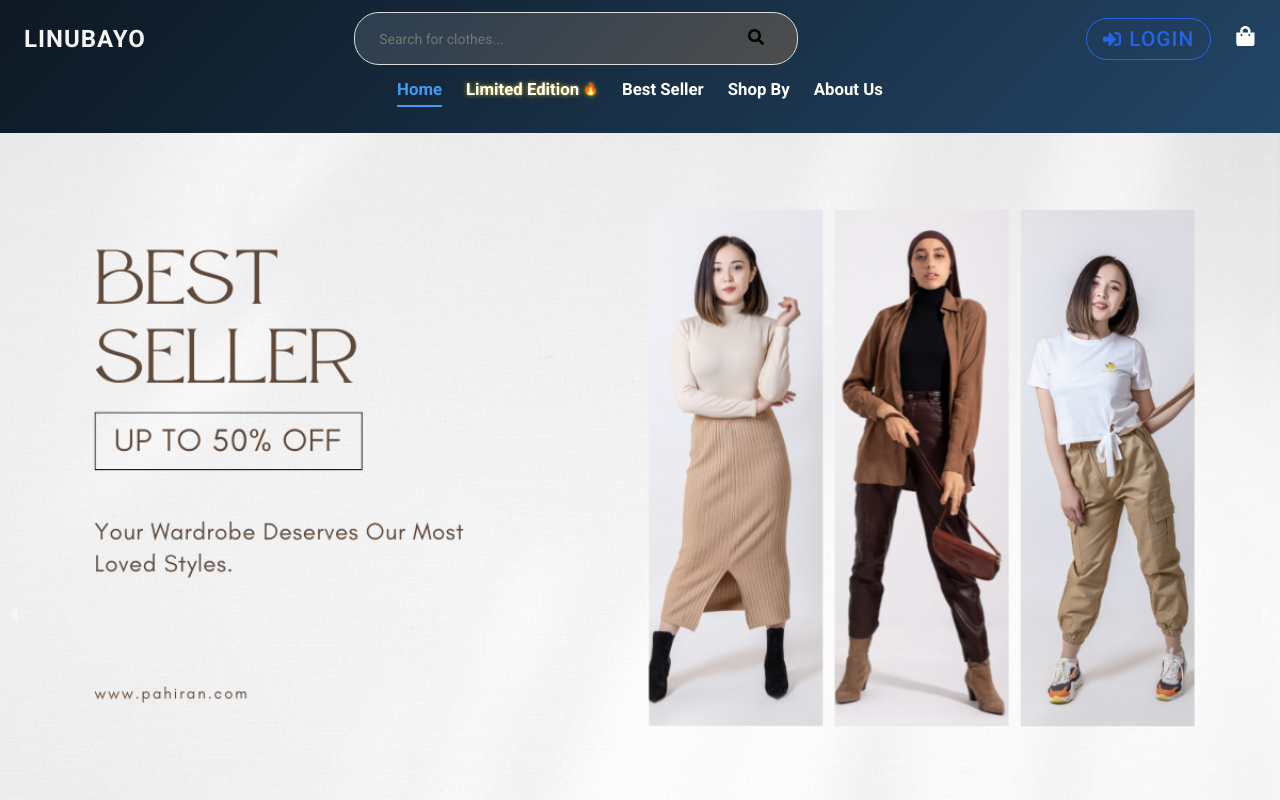
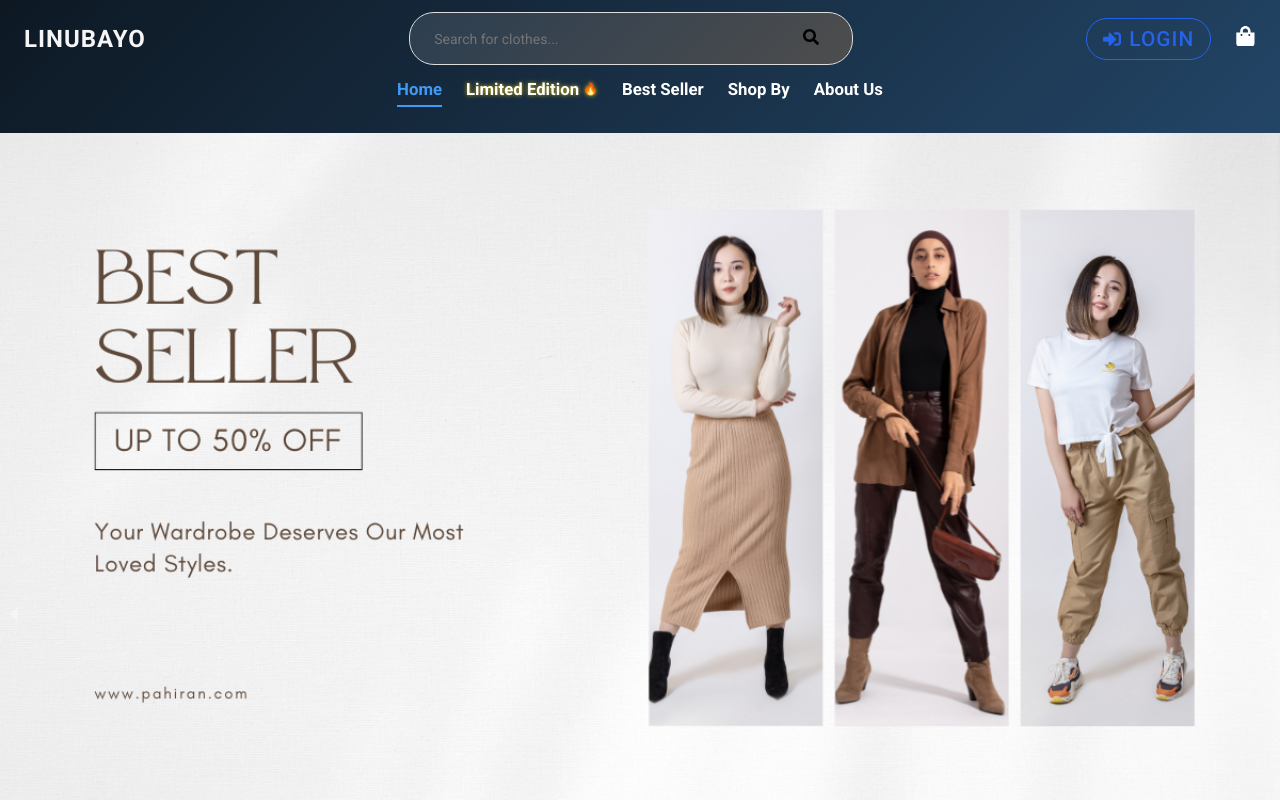
Before and after one commit to MrBijay7000/LinuBayo_E-Commerce, a React (Vite) app: page / in a window 1280 px wide. Shown: the top 800 px of the page. Built offline with nearby package versions, Linux system fonts and the light colour scheme; no server answers.

Commit message:
Search Form UI Updated

```diff
--- a/src/shared/Navigation/NavBar.css
+++ b/src/shared/Navigation/NavBar.css
@@ -60,7 +60,7 @@
   /* margin: 0 20px; */
   width: 36%;
   /* width: auto; */
-  margin-left: -80px;
+  margin-left: 30px;
 }
 
 .search-container:focus-within {
```
